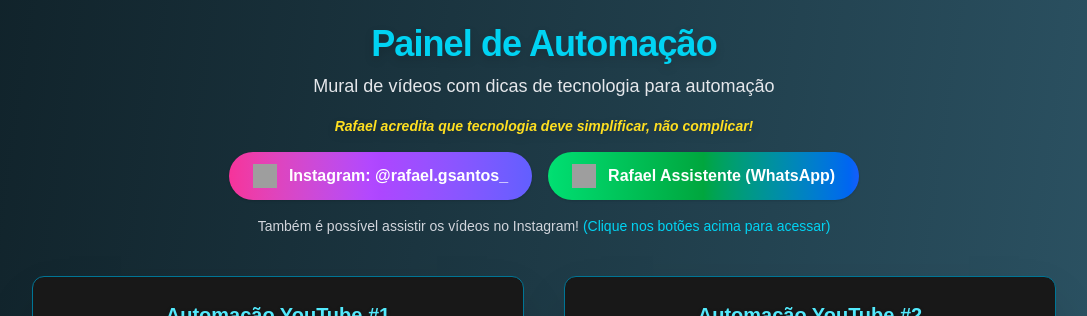
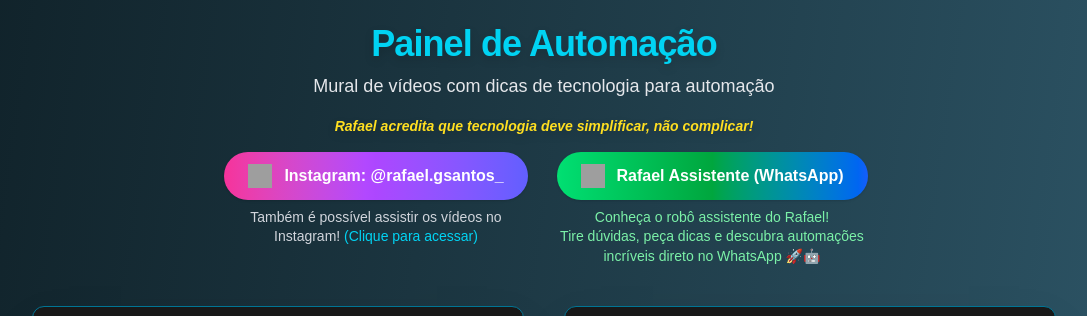
Before and after one commit to AkiTEM/paineltechrafael, a Next.js app: page / in a window 1280 px wide. Shown: the top 316 px of the page, without its empty margins (96-1183 px from the left). Built offline with nearby package versions, Linux system fonts and the light colour scheme; grey boxes are pictures that could not be loaded.

Commit message:
Melhora a apresentação dos links de contato no painel de automação, adicionando descrições e ajustando o layout dos botões.

```diff
--- a/src/app/page.js
+++ b/src/app/page.js
@@ -274,17 +274,22 @@
   <h1 className="text-4xl font-extrabold text-cyan-400 mb-2 tracking-tight drop-shadow-lg">Painel de Automação</h1>
   <p className="text-lg text-gray-200 mb-4">Mural de vídeos com dicas de tecnologia para automação</p>
   <div className="mb-4 text-sm text-yellow-300 font-semibold italic drop-shadow-lg">Rafael acredita que tecnologia deve simplificar, não complicar!</div>
-        <div className="flex flex-col sm:flex-row justify-center items-center gap-4 mt-2 w-full">
-          <a href="https://www.instagram.com/rafael.gsantos_?utm_source=ig_web_button_share_sheet&igsh=ZDNlZDc0MzIxNw==" target="_blank" rel="noopener noreferrer" className="bg-gradient-to-r from-pink-500 via-purple-500 to-indigo-500 text-white px-6 py-3 rounded-full shadow hover:scale-105 transition-transform font-semibold flex items-center gap-3 w-full sm:w-auto text-base">
+        <div className="flex flex-col sm:flex-row justify-center items-start gap-4 mt-2 w-full">
+          <div className="w-full sm:w-auto flex flex-col items-center">
+            <a href="https://www.instagram.com/rafael.gsantos_?utm_source=ig_web_button_share_sheet&igsh=ZDNlZDc0MzIxNw==" target="_blank" rel="noopener noreferrer" className="bg-gradient-to-r from-pink-500 via-purple-500 to-indigo-500 text-white px-6 py-3 rounded-full shadow hover:scale-105 transition-transform font-semibold flex items-center gap-3 w-full sm:w-auto text-base mb-2">
               <img src="https://upload.wikimedia.org/wikipedia/commons/a/a5/Instagram_icon.png" alt="Instagram" className="w-6 h-6" />
               Instagram: @rafael.gsantos_
             </a>
-          <a href="https://wa.me/5511960303166?text=menu" target="_blank" rel="noopener noreferrer" className="bg-gradient-to-r from-green-400 via-green-600 to-blue-600 text-white px-6 py-3 rounded-full shadow hover:scale-105 transition-transform font-semibold flex items-center gap-3 w-full sm:w-auto text-base">
+            <div className="text-sm text-gray-300 text-center max-w-xs break-words leading-snug">Também é possível assistir os vídeos no Instagram! <span className="text-cyan-400">(Clique para acessar)</span></div>
+          </div>
+          <div className="w-full sm:w-auto flex flex-col items-center">
+            <a href="https://wa.me/5511960303166?text=menu" target="_blank" rel="noopener noreferrer" className="bg-gradient-to-r from-green-400 via-green-600 to-blue-600 text-white px-6 py-3 rounded-full shadow hover:scale-105 transition-transform font-semibold flex items-center gap-3 w-full sm:w-auto text-base mb-2">
               <img src="https://upload.wikimedia.org/wikipedia/commons/6/6b/WhatsApp.svg" alt="WhatsApp" className="w-6 h-6" />
               Rafael Assistente (WhatsApp)
             </a>
+            <div className="text-sm text-green-300 text-center max-w-xs break-words leading-snug">Conheça o robô assistente do Rafael!<br/>Tire dúvidas, peça dicas e descubra automações incríveis direto no WhatsApp 🚀🤖</div>
           </div>
-        <div className="mt-4 text-sm text-gray-300">Também é possível assistir os vídeos no Instagram! <span className="text-cyan-400">(Clique nos botões acima para acessar)</span></div>
+        </div>
       </header>
       <main className="w-full max-w-5xl grid gap-10 grid-cols-1 md:grid-cols-2 lg:grid-cols-2">
         {videos.map((video, idx) => (
```
Lines whose indentation alone changed are shown as unchanged.
